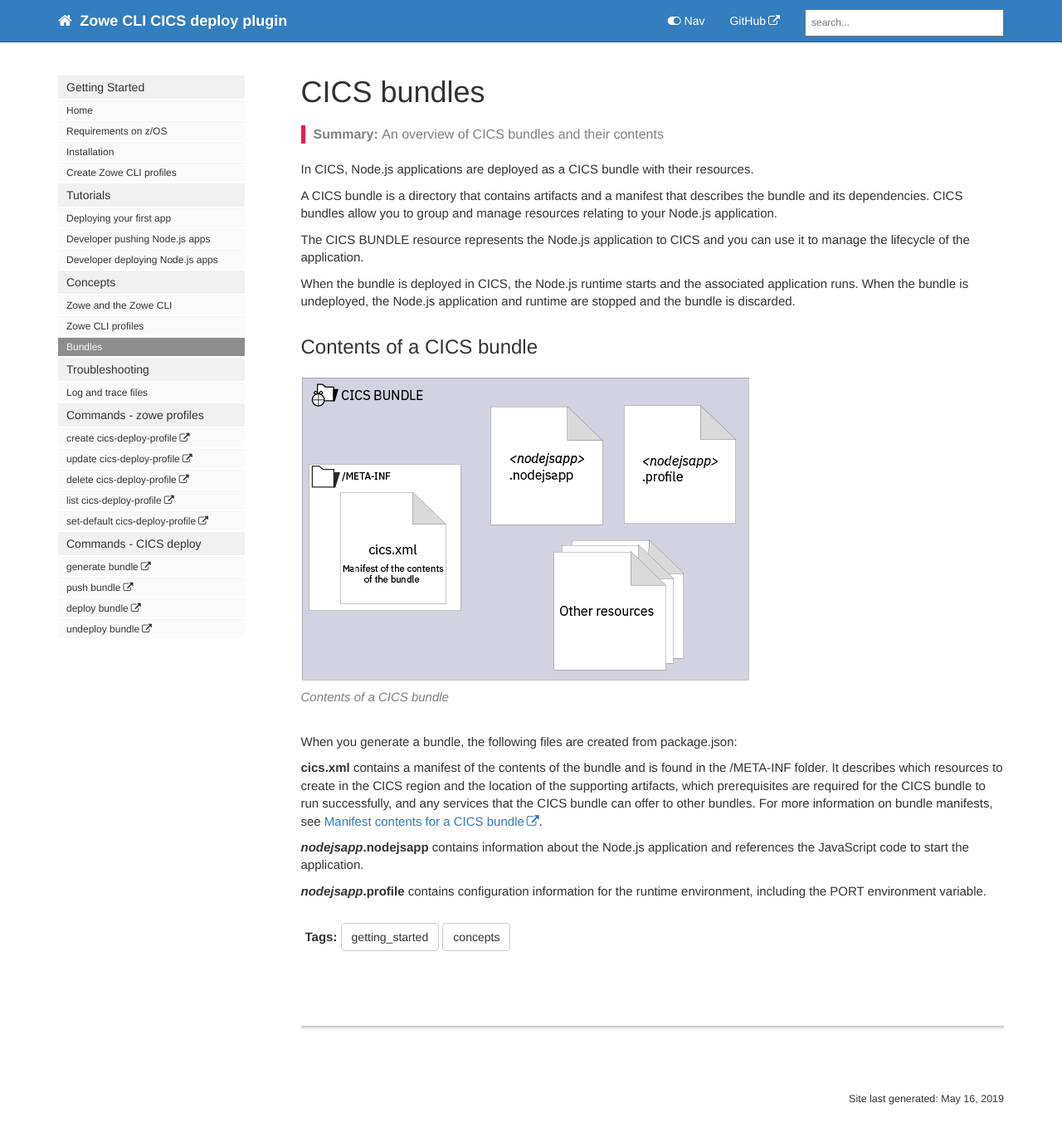
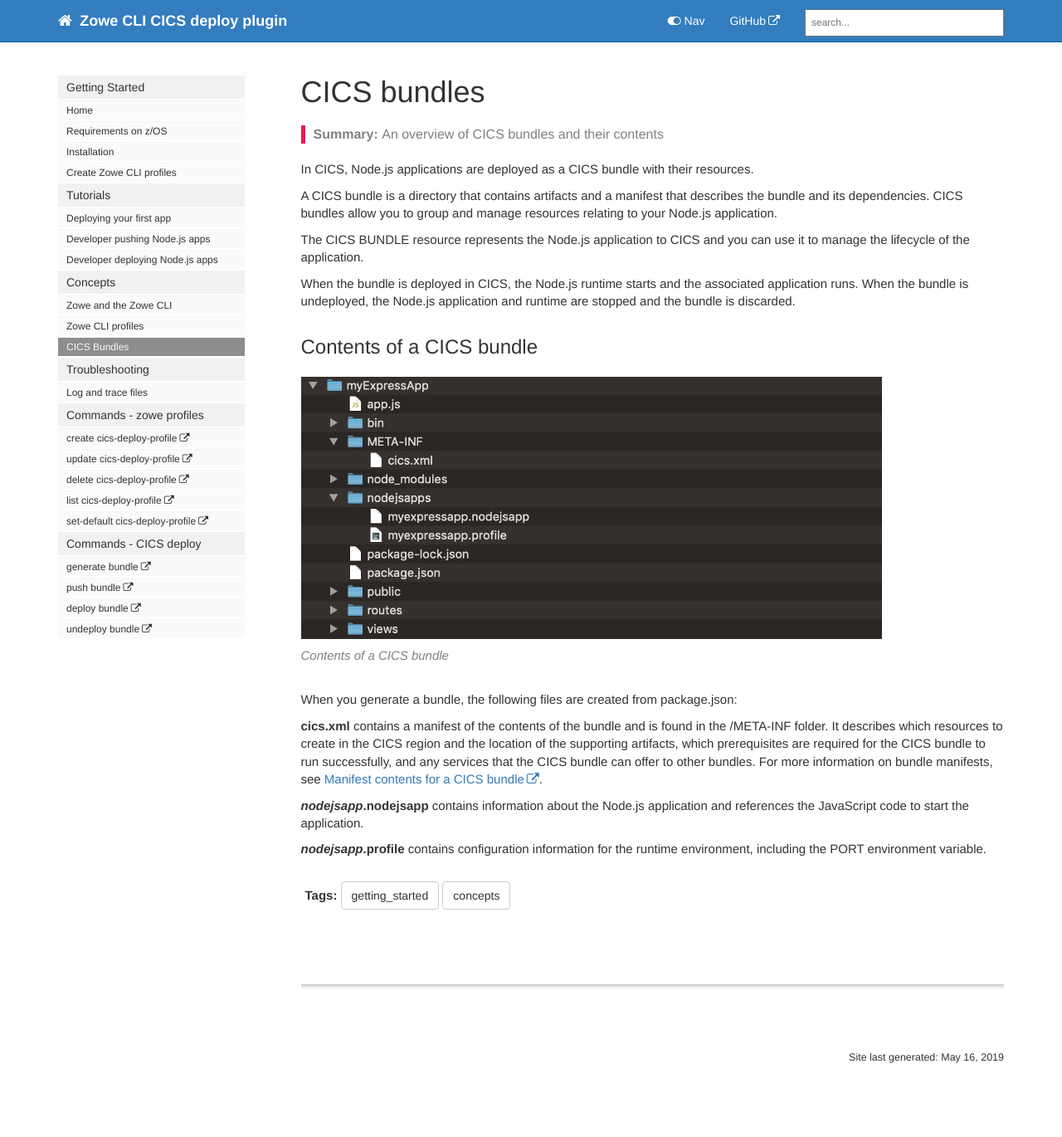
Before and after one commit to IBM/zowe-cli-cics-deploy-plugin, a Jekyll site: the page built from docs/pages/cdp/cdp-cics-bundles.md, in a window 1280 px wide and 1394 px high. Shown: the top 1370 px of the window at 83% size. Built offline with Jekyll 4.4.1, drawn with Linux system fonts in a browser that asks for light colours; nearby versions of some CDN libraries; comment, search, counter and statistics services are not loaded.

Commit message:
tweaked bundle text, sidebar, bundle image and deleted extraneous images

```diff
--- a/docs/_data/sidebars/cdp_sidebar.yml
+++ b/docs/_data/sidebars/cdp_sidebar.yml
@@ -43,7 +43,7 @@ entries:
     - title: Zowe CLI profiles
       url: /cdp-zowe-profiles.html
       output: web
-    - title: Bundles
+    - title: CICS Bundles
       url: /cdp-cics-bundles.html
       output: web
 
--- a/docs/pages/cdp/cdp-cics-bundles.md
+++ b/docs/pages/cdp/cdp-cics-bundles.md
@@ -17,7 +18,7 @@ When the bundle is deployed in CICS, the Node.js runtime starts and the associat
 
 ## Contents of a CICS bundle
 
-{% include image.html file="bundlecontents.png" alt="Contents of a CICS bundle" caption="Contents of a CICS bundle" %}
+{% include image.html file="CICSbundlecontents.png" alt="Contents of a CICS bundle" caption="Contents of a CICS bundle" %}
 
 When you generate a bundle, the following files are created from package.json:
 
```
Also changed, not shown: other parts of docs/pages/cdp/cdp-cics-bundles.md (+1 -0 lines), docs/images/CICSbundlecontents.png (added), docs/images/androidsdkmanagericon.png (deleted), docs/images/authorizegithubscreen2.png (deleted), docs/images/authorizeongithub.png (deleted), docs/images/bundlecontents.png (deleted), docs/images/bundlecontents.svg (deleted), docs/images/illustratoroptions.png (deleted), docs/images/itermexample.png (deleted), docs/images/killalljekyll.png (deleted), docs/images/liningup.png (deleted).
